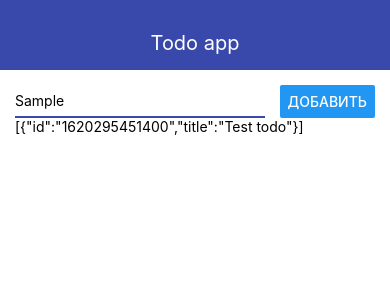
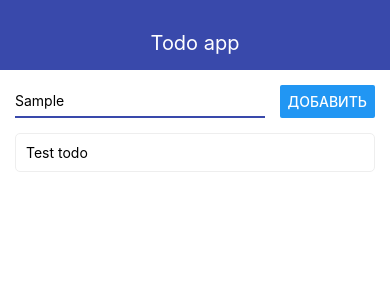
Before and after one commit to divasilevski/react-native-todo-app, a React Native app: screen / in a window 390 px wide. Both pictures are taken after typing "Sample" into the empty fields and a click on the button "ДОБАВИТЬ". Shown: the top 300 px of the page. Built offline with nearby package versions, Linux system fonts and the light colour scheme.

Commit message:
Add todo component

```diff
--- a/App.js
+++ b/App.js
@@ -2,6 +2,7 @@ import React, { useState } from 'react';
 import { StyleSheet, Text, View } from 'react-native';
 import { AddTodo } from './src/AddTodo';
 import { Navbar } from './src/Navbar';
+import { Todo } from './src/Todo';
 
 
 export default function App() {
@@ -19,7 +20,9 @@ export default function App() {
         <AddTodo onSubmit={addTodo} />
 
         <View>
-          <Text>{JSON.stringify(todos)}</Text>
+          {todos.map(todo => (
+            <Todo todo={todo} key={todo.id} />
+          ))}
         </View>
       </View>
     </View>
--- a/src/AddTodo.js
+++ b/src/AddTodo.js
@@ -17,6 +17,7 @@ export const AddTodo = ({ onSubmit }) => {
 const styles = StyleSheet.create({
   block: {
     flexDirection: 'row',
+    marginBottom: 15
   },
   input: {
     flex: 1,
--- /dev/null
+++ b/src/Todo.js
@@ -0,0 +1,23 @@
+import React from 'react'
+import { StyleSheet, Text, View } from 'react-native'
+
+export const Todo = ({ todo }) => {
+
+  return (
+    <View style={styles.todo}>
+      <Text>{todo.title}</Text>
+    </View>
+  )
+}
+
+const styles = StyleSheet.create({
+  todo: {
+    flexDirection: 'row',
+    alignItems: 'center',
+    padding: 10,
+    borderWidth: 1,
+    borderColor: '#eee',
+    borderRadius: 5,
+    marginBottom: 5
+  }
+})
```
